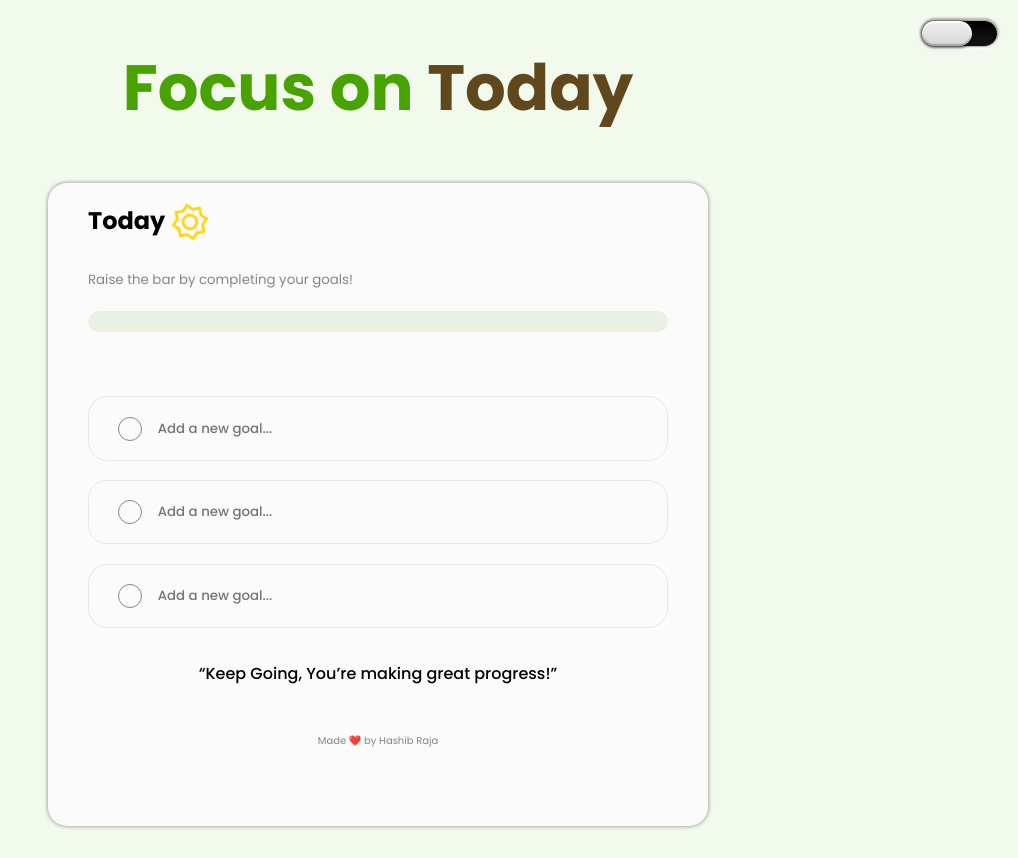
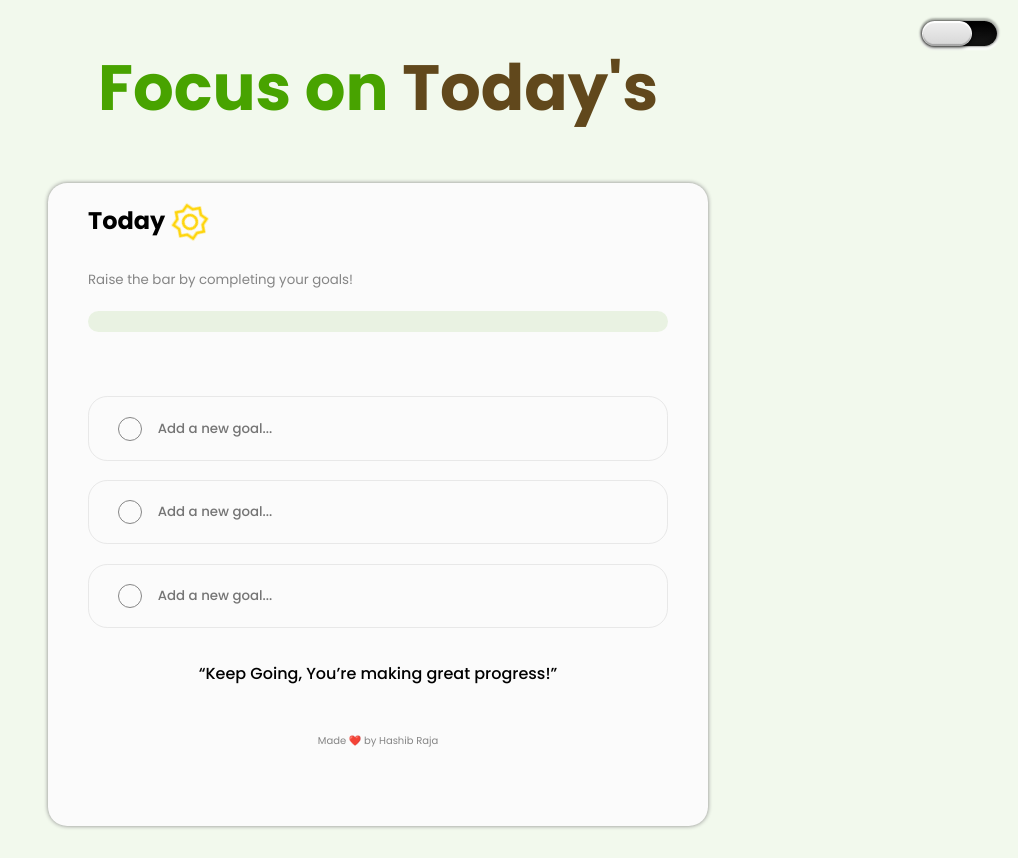
Before and after one commit to hashib786/Focus-On-Today, a plain HTML site: page index.html in a window 1280 px wide. Shown: the whole page, without its empty margins (262-1280 px from the left). Drawn offline with nearby package versions, Linux system fonts and the light colour scheme.

Commit message:
Addded s

```diff
--- a/index.html
+++ b/index.html
@@ -25,7 +25,7 @@
 <body>
 
     <header>
-        <h1 class="main__heading">Focus on <span>Today</span></h1>
+        <h1 class="main__heading">Focus on <span>Today's</span></h1>
     </header>
 
     <div class="background__change">
```
